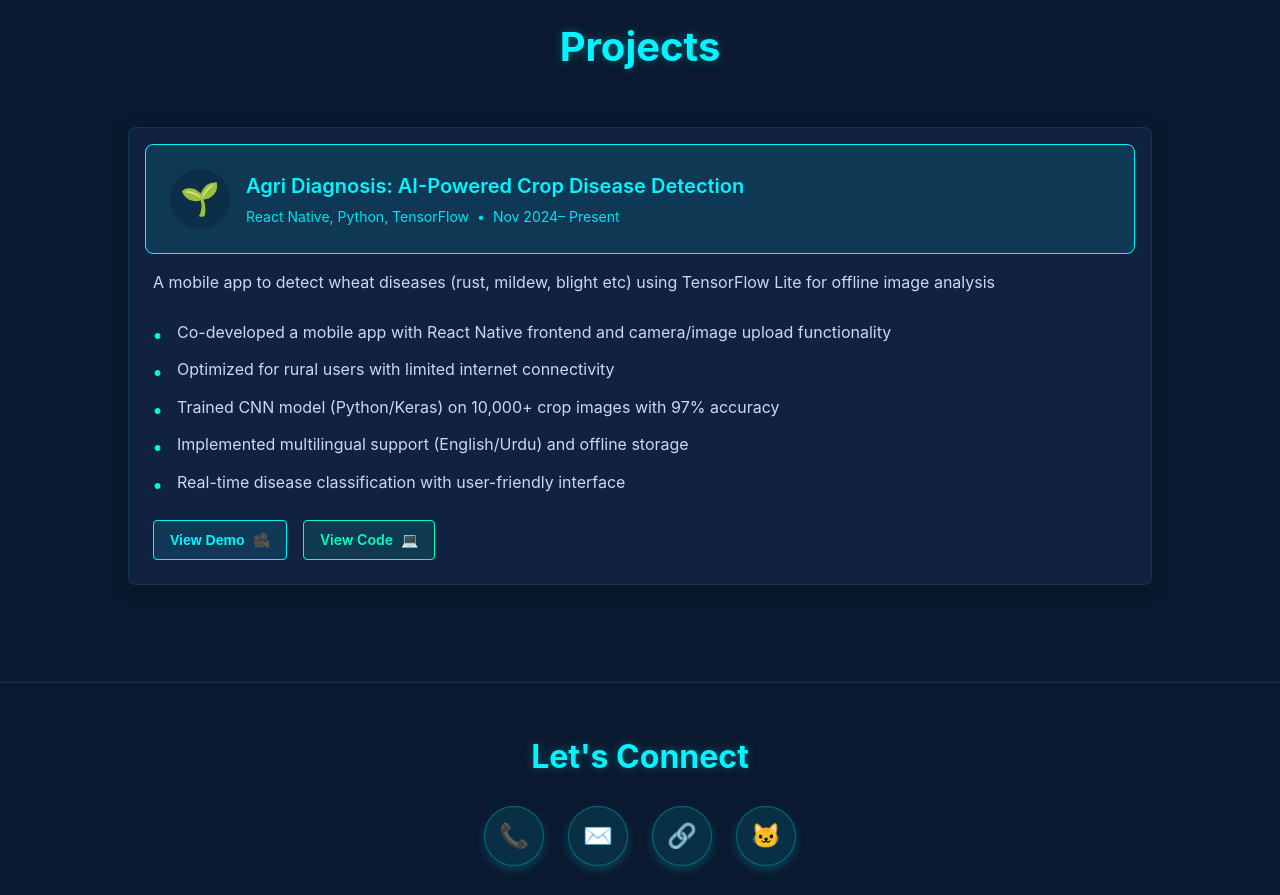
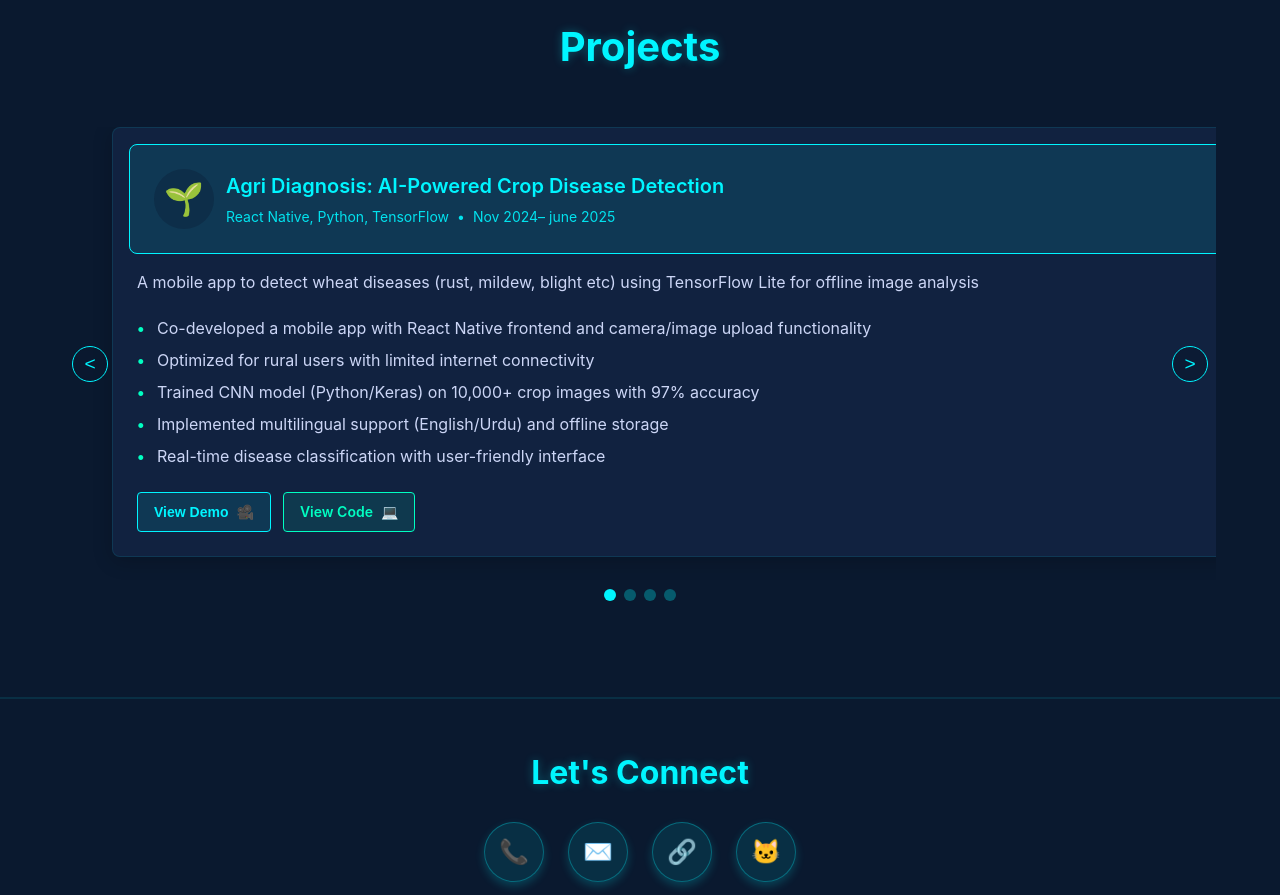
Before and after one commit to m-asad-iqbal-07/Portfolio, a React (Create React App) app: page / in a window 1280 px wide. Shown: the part 3080-3975 px from the top of the page. Built offline with nearby package versions, Linux system fonts and the light colour scheme.

Commit message:
New Updated project

```diff
--- a/src/components/Projects.js
+++ b/src/components/Projects.js
@@ -1,12 +1,17 @@
 import React, { useState, useEffect, useRef } from 'react';
 import { motion, AnimatePresence, useInView } from 'framer-motion';
 import agriDiagnosisVideo from './assets/agridaignosis.mp4';
+import skinPixaVideo from './assets/coffeeshop.mp4';
+import coffeeShopVideo from './assets/coffeeshop.mp4';
+import potatoDiseaseVideo from './assets/potatodisease.mp4';
 
 const Projects = () => {
   const [isMobile, setIsMobile] = useState(false);
   const [activeDemo, setActiveDemo] = useState(null);
+  const [currentIndex, setCurrentIndex] = useState(0);
   const sectionRef = useRef(null);
   const isInView = useInView(sectionRef, { once: false, margin: "-100px" });
+  const carouselRef = useRef(null);
 
   useEffect(() => {
     const checkMobile = () => {
@@ -23,7 +28,7 @@ const Projects = () => {
       id: 1,
       title: "Agri Diagnosis: AI-Powered Crop Disease Detection",
       technologies: "React Native, Python, TensorFlow",
-      date: "Nov 2024– Present",
+      date: "Nov 2024– june 2025",
       description: "A mobile app to detect wheat diseases (rust, mildew, blight etc) using TensorFlow Lite for offline image analysis",
       highlights: [
         "Co-developed a mobile app with React Native frontend and camera/image upload functionality",
@@ -37,11 +42,80 @@ const Projects = () => {
       color: "var(--cyan)",
       icon: "🌱"
     },
-    // Add more projects here as needed
+    {
+      id: 2,
+      title: "SkinPixa: Skin Cancer Detection App",
+      technologies: "React Native, Python, TensorFlow",
+      date: "Nov 2024 - June 2025",
+      description: "A mobile application for early detection of skin cancer using trained CNN models with dermatoscopic image analysis",
+      highlights: [
+        "Developed CNN models achieving 92% accuracy in skin cancer classification",
+        "Built image preprocessing pipeline to enhance dermatoscopic images before analysis",
+        "Integrated multiple classification models to detect various skin cancer types",
+        "Designed patient-friendly interface with risk assessment visualization",
+        "Implemented doctor consultation scheduling system within the app"
+      ],
+      demoVideo: skinPixaVideo,
+      githubRepo: "https://github.com/m-asad-iqbal-07/SkinPixa",
+      color: "var(--pink)",
+      icon: "🩺"
+    },
+    {
+      id: 3,
+      title: "Coffee Shop App",
+      technologies: "React Native, Firebase",
+      date: "Feb 2025 - Mar 2025",
+      description: "A mobile application for coffee shop with modern UI/UX and seamless ordering experience",
+      highlights: [
+        "Implemented secure authentication flow with Firebase Auth",
+        "Created persistent session management and user profiles",
+        "Developed interactive product catalog with favorites functionality",
+        "Built shopping cart system with order tracking",
+        "Designed responsive UI with smooth animations and transitions"
+      ],
+      demoVideo: coffeeShopVideo,
+      githubRepo: "https://github.com/m-asad-iqbal-07/Coffee-Shop-App",
+      color: "var(--orange)",
+      icon: "☕"
+    },
+    {
+      id: 4,
+      title: "Potato Disease Detection System",
+      technologies: "React, React Native, Python, TensorFlow",
+      date: "May 2025 - July 2025",
+      description: "Cross-platform solution for potato disease detection with treatment recommendations",
+      highlights: [
+        "Built CNN model with 94% accuracy for disease classification",
+        "Developed responsive web and mobile interfaces",
+        "Implemented image capture/upload capabilities",
+        "Integrated treatment suggestions based on disease severity",
+        "Created farmer education section about disease prevention"
+      ],
+      demoVideo: potatoDiseaseVideo,
+      githubRepo: "https://github.com/m-asad-iqbal-07/Potato-Disease-Detection",
+      color: "var(--green)",
+      icon: "🥔"
+    }
   ];
 
   const showDemo = (index) => {
     setActiveDemo(index);
+  };
+
+  const nextProject = () => {
+    setCurrentIndex((prevIndex) =>
+      prevIndex === projects.length - 1 ? 0 : prevIndex + 1
+    );
+  };
+
+  const prevProject = () => {
+    setCurrentIndex((prevIndex) =>
+      prevIndex === 0 ? projects.length - 1 : prevIndex - 1
+    );
+  };
+
+  const goToProject = (index) => {
+    setCurrentIndex(index);
   };
 
   return (
@@ -49,11 +123,12 @@ const Projects = () => {
       id="projects"
       ref={sectionRef}
       style={{
-        padding: isMobile ? '4rem 1rem' : '6rem 10%',
+        padding: isMobile ? '4rem 1rem' : '6rem 5%',
         backgroundColor: 'var(--navy)',
         position: 'relative',
         borderTop: '1px solid rgba(0, 245, 255, 0.1)',
-        borderBottom: '1px solid rgba(0, 245, 255, 0.1)'
+        borderBottom: '1px solid rgba(0, 245, 255, 0.1)',
+        overflow: 'hidden'
       }}
     >
       <motion.div
@@ -74,23 +149,122 @@ const Projects = () => {
         </h2>
       </motion.div>
 
+      <div
+        ref={carouselRef}
+        style={{
+          position: 'relative',
+          maxWidth: '1200px',
+          margin: '0 auto',
+          overflow: 'hidden',
+          padding: isMobile ? '0' : '0 2rem'
+        }}
+      >
+        {/* Projects Carousel */}
         <div style={{
-        display: 'grid',
-        gridTemplateColumns: isMobile ? '1fr' : 'repeat(auto-fit, minmax(500px, 1fr))',
-        gap: '2rem',
-        maxWidth: '1200px',
-        margin: '0 auto'
+          display: 'flex',
+          transition: 'transform 0.5s ease',
+          transform: `translateX(-${currentIndex * 100}%)`,
+          width: `${projects.length * 100}%`
         }}>
           {projects.map((project, index) => (
+            <div key={project.id} style={{
+              width: '100%',
+              flexShrink: 0,
+              padding: isMobile ? '0 0.5rem' : '0 1rem'
+            }}>
               <ProjectCard
-            key={project.id}
                 project={project}
                 isMobile={isMobile}
                 isInView={isInView}
                 index={index}
                 showDemo={() => showDemo(index)}
               />
+            </div>
           ))}
+        </div>
+
+        {/* Navigation Arrows */}
+        {projects.length > 1 && (
+          <>
+            <button
+              onClick={prevProject}
+              style={{
+                position: 'absolute',
+                left: isMobile ? '0.25rem' : '0.5rem',
+                top: '50%',
+                transform: 'translateY(-50%)',
+                background: 'rgba(10, 25, 47, 0.7)',
+                border: '1px solid var(--cyan)',
+                width: '36px',
+                height: '36px',
+                borderRadius: '50%',
+                display: 'flex',
+                justifyContent: 'center',
+                alignItems: 'center',
+                cursor: 'pointer',
+                zIndex: 10,
+                color: 'var(--cyan)',
+                fontSize: '1.2rem',
+                backdropFilter: 'blur(2px)'
+              }}
+              aria-label="Previous project"
+            >
+              &lt;
+            </button>
+            <button
+              onClick={nextProject}
+              style={{
+                position: 'absolute',
+                right: isMobile ? '0.25rem' : '0.5rem',
+                top: '50%',
+                transform: 'translateY(-50%)',
+                background: 'rgba(10, 25, 47, 0.7)',
+                border: '1px solid var(--cyan)',
+                width: '36px',
+                height: '36px',
+                borderRadius: '50%',
+                display: 'flex',
+                justifyContent: 'center',
+                alignItems: 'center',
+                cursor: 'pointer',
+                zIndex: 10,
+                color: 'var(--cyan)',
+                fontSize: '1.2rem',
+                backdropFilter: 'blur(2px)'
+              }}
+              aria-label="Next project"
+            >
+              &gt;
+            </button>
+          </>
+        )}
+
+        {/* Indicators */}
+        {projects.length > 1 && (
+          <div style={{
+            display: 'flex',
+            justifyContent: 'center',
+            marginTop: '2rem',
+            gap: '0.5rem'
+          }}>
+            {projects.map((_, index) => (
+              <button
+                key={index}
+                onClick={() => goToProject(index)}
+                style={{
+                  width: isMobile ? '10px' : '12px',
+                  height: isMobile ? '10px' : '12px',
+                  borderRadius: '50%',
+                  background: currentIndex === index ? 'var(--cyan)' : 'rgba(0, 245, 255, 0.3)',
+                  border: 'none',
+                  cursor: 'pointer',
+                  transition: 'all 0.3s ease'
+                }}
+                aria-label={`Go to project ${index + 1}`}
+              />
+            ))}
+          </div>
+        )}
       </div>
 
       {/* Demo Video Modal */}
@@ -147,6 +321,7 @@ const Projects = () => {
                   color: 'var(--cyan)'
                 }}
                 onClick={() => setActiveDemo(null)}
+                aria-label="Close demo"
               >
                 ×
               </button>
@@ -231,28 +406,29 @@ const ProjectCard = ({ project, isMobile, isInView, index, showDemo }) => {
         boxShadow: '0 10px 30px rgba(0, 245, 255, 0.2)'
       } : {}}
     >
-      {/* Header Section - Styled like button but without hover effects */}
+      {/* Header Section */}
       <div style={{
-        padding: isMobile ? '1.25rem' : '1.5rem',
+        padding: isMobile ? '1rem' : '1.5rem',
         backgroundColor: 'rgba(0, 245, 255, 0.1)',
         color: project.color,
         border: `1px solid ${project.color}`,
         borderRadius: '0.5rem',
-        margin: '1rem',
+        margin: isMobile ? '0.75rem' : '1rem',
         display: 'flex',
         alignItems: 'center',
-        gap: '1rem'
+        gap: '0.75rem'
       }}>
         <motion.div
           style={{
-            fontSize: isMobile ? '1.75rem' : '2rem',
-            width: isMobile ? '50px' : '60px',
-            height: isMobile ? '50px' : '60px',
+            fontSize: isMobile ? '1.5rem' : '2rem',
+            width: isMobile ? '40px' : '60px',
+            height: isMobile ? '40px' : '60px',
             backgroundColor: 'rgba(10, 25, 47, 0.3)',
             borderRadius: '50%',
             display: 'flex',
             justifyContent: 'center',
-            alignItems: 'center'
+            alignItems: 'center',
+            flexShrink: 0
           }}
           initial={{ scale: 0 }}
           animate={isInView ? { scale: 1 } : {}}
@@ -261,12 +437,15 @@ const ProjectCard = ({ project, isMobile, isInView, index, showDemo }) => {
           {project.icon}
         </motion.div>
 
-        <div>
+        <div style={{ overflow: 'hidden' }}>
           <h3 style={{
-            fontSize: isMobile ? '1.1rem' : '1.25rem',
+            fontSize: isMobile ? '1rem' : '1.25rem',
             fontWeight: '600',
             marginBottom: '0.25rem',
-            color: project.color
+            color: project.color,
+            whiteSpace: 'nowrap',
+            overflow: 'hidden',
+            textOverflow: 'ellipsis'
           }}>
             {project.title}
           </h3>
@@ -274,7 +453,7 @@ const ProjectCard = ({ project, isMobile, isInView, index, showDemo }) => {
             display: 'flex',
             flexWrap: 'wrap',
             gap: '0.5rem',
-            fontSize: isMobile ? '0.8rem' : '0.875rem',
+            fontSize: isMobile ? '0.7rem' : '0.875rem',
             opacity: '0.9',
             color: project.color
           }}>
@@ -285,13 +464,13 @@ const ProjectCard = ({ project, isMobile, isInView, index, showDemo }) => {
         </div>
       </div>
 
-      <div style={{ padding: isMobile ? '0 1.25rem 1.25rem' : '0 1.5rem 1.5rem' }}>
+      <div style={{ padding: isMobile ? '0 1rem 1rem' : '0 1.5rem 1.5rem' }}>
         <motion.p
           style={{
             color: 'var(--text)',
             opacity: 0.9,
-            fontSize: isMobile ? '0.95rem' : '1rem',
-            marginBottom: '1.5rem',
+            fontSize: isMobile ? '0.9rem' : '1rem',
+            marginBottom: '1.25rem',
             lineHeight: '1.6'
           }}
           initial={{ opacity: 0 }}
@@ -311,12 +490,12 @@ const ProjectCard = ({ project, isMobile, isInView, index, showDemo }) => {
               key={i}
               style={{
                 position: 'relative',
-                paddingLeft: '1.5rem',
-                marginBottom: '0.75rem',
+                paddingLeft: '1.25rem',
+                marginBottom: '0.5rem',
                 color: 'var(--text)',
                 opacity: 0.9,
-                fontSize: isMobile ? '0.9rem' : '1rem',
-                lineHeight: '1.6'
+                fontSize: isMobile ? '0.85rem' : '1rem',
+                lineHeight: '1.5'
               }}
               initial={{ opacity: 0, x: -10 }}
               animate={isInView ? { opacity: 1, x: 0 } : {}}
@@ -327,7 +506,7 @@ const ProjectCard = ({ project, isMobile, isInView, index, showDemo }) => {
                 left: 0,
                 color: 'var(--green)',
                 fontWeight: 'bold',
-                fontSize: '1.2rem',
+                fontSize: '1rem',
               }}>•</span>
               {highlight}
             </motion.li>
@@ -336,19 +515,19 @@ const ProjectCard = ({ project, isMobile, isInView, index, showDemo }) => {
 
         <div style={{
           display: 'flex',
-          gap: '1rem',
+          gap: '0.75rem',
           flexWrap: 'wrap'
         }}>
           <motion.button
             onClick={showDemo}
             style={{
-              padding: '0.5rem 1rem',
+              padding: isMobile ? '0.4rem 0.8rem' : '0.5rem 1rem',
               backgroundColor: 'rgba(0, 245, 255, 0.1)',
               color: 'var(--cyan)',
               border: '1px solid var(--cyan)',
               borderRadius: '0.25rem',
               cursor: 'pointer',
-              fontSize: isMobile ? '0.8rem' : '0.875rem',
+              fontSize: isMobile ? '0.75rem' : '0.875rem',
               fontWeight: '600',
               display: 'flex',
               alignItems: 'center',
@@ -367,6 +546,7 @@ const ProjectCard = ({ project, isMobile, isInView, index, showDemo }) => {
             whileTap={{
               scale: 0.95
             }}
+            aria-label="View project demo"
           >
             <span>View Demo</span>
             <span style={{ color: 'inherit' }}>🎥</span>
@@ -377,13 +557,13 @@ const ProjectCard = ({ project, isMobile, isInView, index, showDemo }) => {
             target="_blank"
             rel="noopener noreferrer"
             style={{
-              padding: '0.5rem 1rem',
+              padding: isMobile ? '0.4rem 0.8rem' : '0.5rem 1rem',
               backgroundColor: 'rgba(0, 255, 194, 0.1)',
               color: 'var(--green)',
               border: '1px solid var(--green)',
               borderRadius: '0.25rem',
               cursor: 'pointer',
-              fontSize: isMobile ? '0.8rem' : '0.875rem',
+              fontSize: isMobile ? '0.75rem' : '0.875rem',
               fontWeight: '600',
               display: 'flex',
               alignItems: 'center',
@@ -402,6 +582,7 @@ const ProjectCard = ({ project, isMobile, isInView, index, showDemo }) => {
             whileTap={{
               scale: 0.95
             }}
+            aria-label="View project code on GitHub"
           >
             <span>View Code</span>
             <span style={{ color: 'inherit' }}>💻</span>
```
Also changed, not shown: 2 other files (tests, documents, lock files or other folders). Lines whose indentation alone changed are shown as unchanged.
